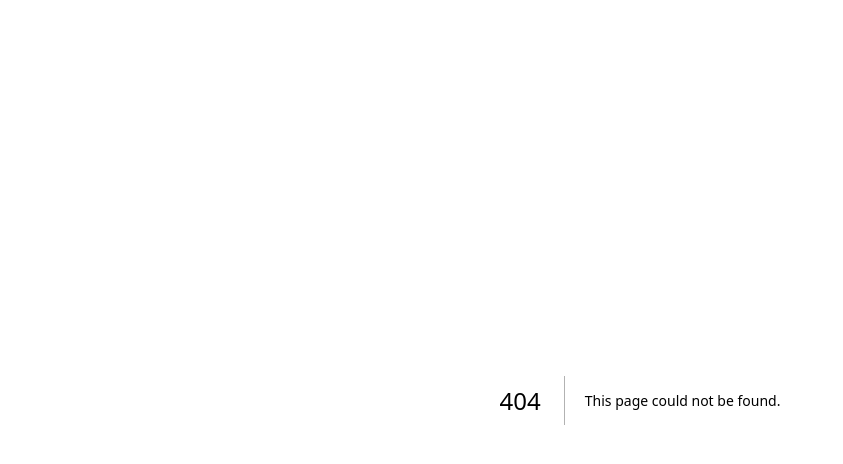
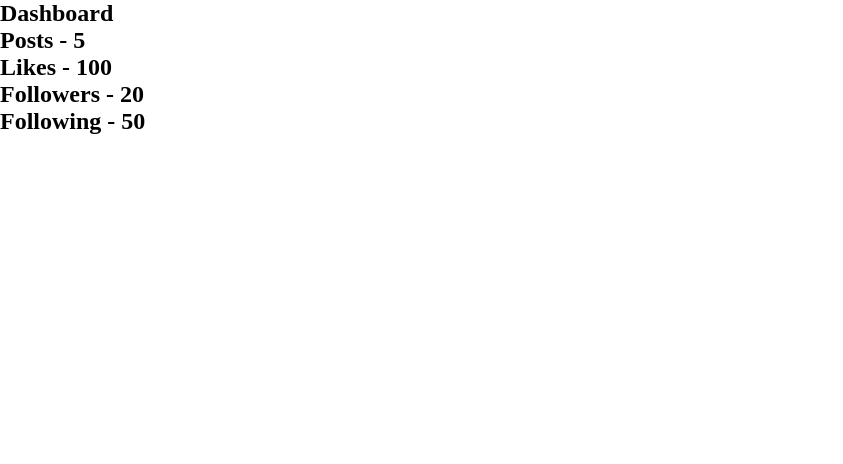
Before and after one commit to vanlinh130/Next-JS-Tutorials, a Next.js app in the folder next-pre-rendering/: page /dashboard in a window 1280 px wide. Before the commit this address had no page. Shown: the top 464 px of the page, without its empty margins (0-843 px from the left). Built offline with nearby package versions, Linux system fonts and the light colour scheme; data requests are answered from the project's data file.

Commit message:
Bài 36: Client-side tim nap Data

```diff
--- a/next-pre-rendering/db.json
+++ b/next-pre-rendering/db.json
@@ -1,4 +1,12 @@
 {
+
+    "dashboard": {
+        "posts": 5,
+        "likes": 100,
+        "followers": 20,
+        "following": 50
+    },
+
     "news": [
         {
             "id": 1,
--- /dev/null
+++ b/next-pre-rendering/pages/dashboard.js
@@ -0,0 +1,33 @@
+import { useEffect, useState } from "react";
+
+function Dashboard() {
+    const [isLoading, setIsLoading] = useState(true)
+    const [dashboardData, setDashboardData] = useState(null)
+
+    useEffect(() => {
+        async function fetchDashboardData() {
+            const response = await fetch('http://localhost:4000/dashboard')
+            const data = await response.json()
+            setDashboardData(data)
+            setIsLoading(false)
+        }
+
+        fetchDashboardData()
+    }, [])
+
+    if (isLoading) {
+        return <h2>Loading...</h2>
+    }
+
+    return (
+        <>
+            <h2>Dashboard</h2>
+            <h2>Posts - {dashboardData.posts}</h2>
+            <h2>Likes - {dashboardData.likes}</h2>
+            <h2>Followers - {dashboardData.followers}</h2>
+            <h2>Following - {dashboardData.following}</h2>
+        </>
+      );
+}
+
+export default Dashboard;
```
